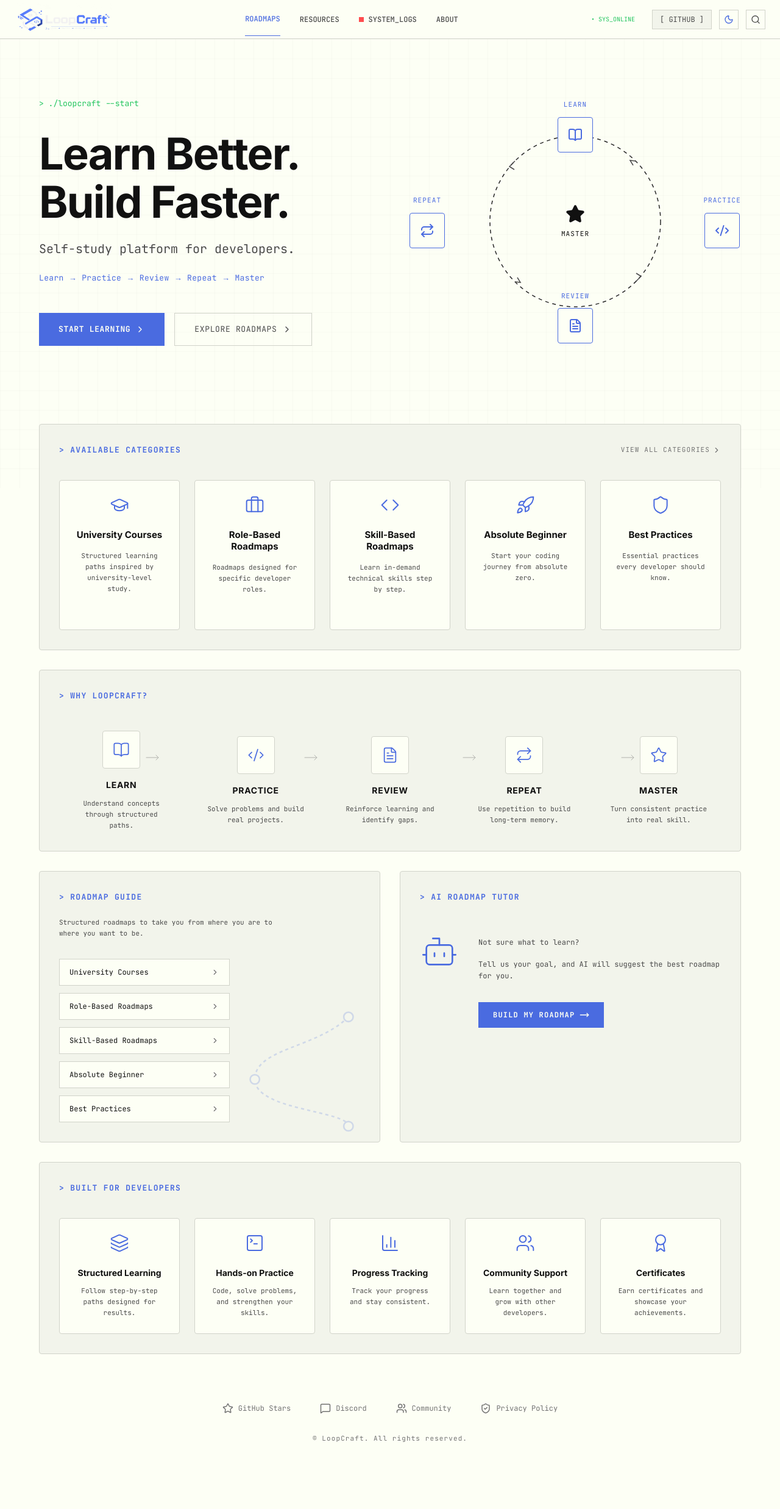
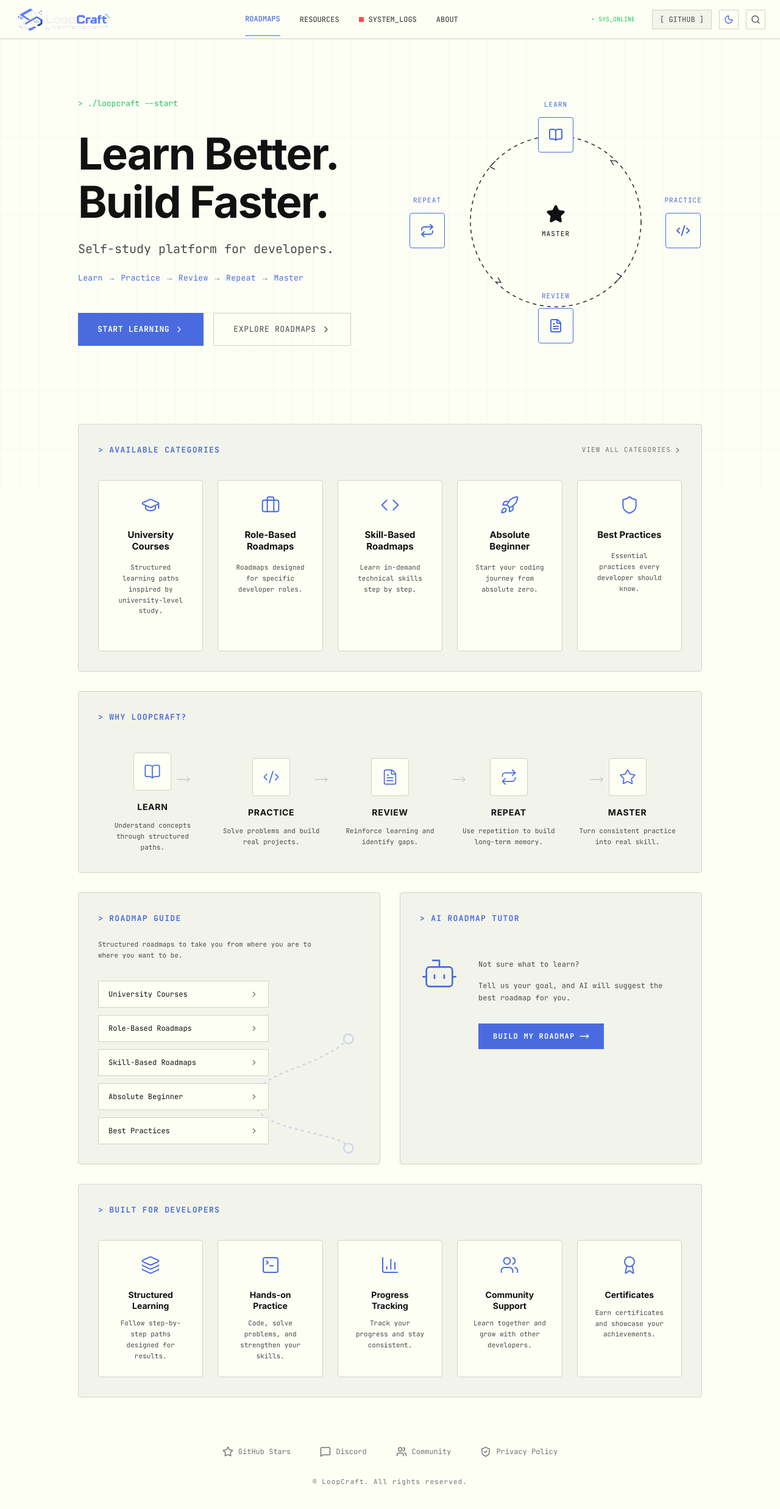
Before and after one commit to fahm-codes/Loop-Craft, a Next.js app: page / in a window 1280 px wide. Shown: the top 2474 px of the page at 61% size. Before the commit the page ends 2430 px from the top, so only its background shows below. Built offline with nearby package versions, Linux system fonts and the light colour scheme.

Commit message:
style: remove max-width to allow full-width page layout

```diff
--- a/src/app/page.tsx
+++ b/src/app/page.tsx
@@ -12,7 +12,7 @@
     <div className="w-full relative min-h-screen pb-12">
 
       {/* 1. HERO SECTION */}
-      <section className="max-w-[1200px] mx-auto px-6 pt-24 pb-32">
+      <section className="w-full px-6 md:px-12 lg:px-24 xl:px-32 pt-24 pb-32">
         <div className="grid grid-cols-1 lg:grid-cols-2 gap-16 items-center">
 
           {/* Hero Left */}
@@ -99,7 +99,7 @@
         </div>
       </section>
 
-      <div className="max-w-[1200px] mx-auto px-6 flex flex-col gap-8">
+      <div className="w-full px-6 md:px-12 lg:px-24 xl:px-32 flex flex-col gap-8">
 
         {/* 2. AVAILABLE CATEGORIES */}
         <section className="border border-border-main p-8 bg-bg-sec rounded-sm">
@@ -246,7 +246,7 @@
       </div>
 
       {/* FOOTER */}
-      <footer className="max-w-[1200px] mx-auto px-6 mt-20 flex flex-col items-center gap-8">
+      <footer className="w-full px-6 md:px-12 lg:px-24 xl:px-32 mt-20 flex flex-col items-center gap-8">
         <div className="flex flex-wrap justify-center gap-12">
           <Link href="#" className="flex items-center gap-2 font-mono text-[12px] text-text-muted hover:text-text-primary transition-colors">
             <Star size={18} /> GitHub Stars
```
